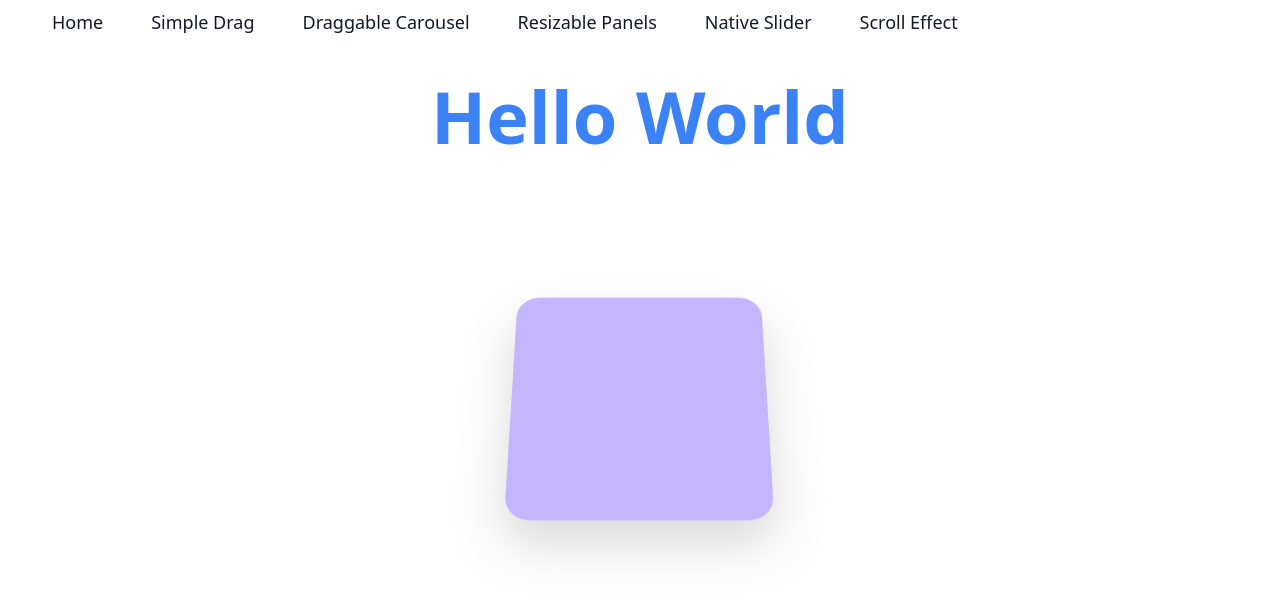
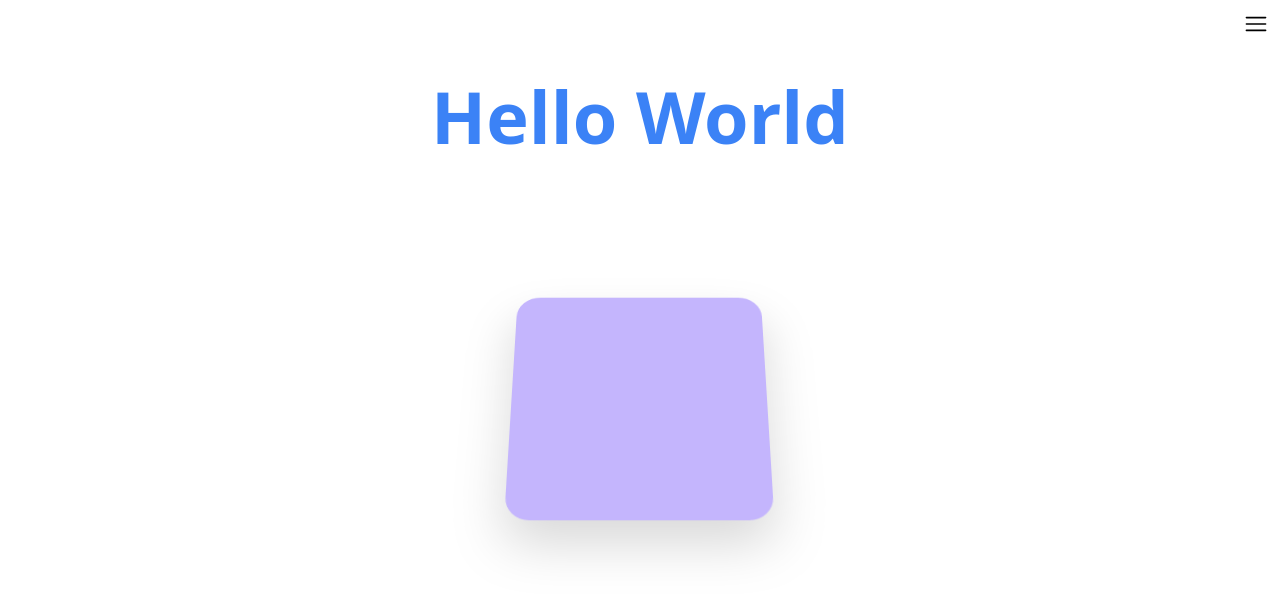
Before and after one commit to Girish21/react-spring-gestures, a React (Vite) app: page /scroll-cards in a window 1280 px wide. Shown: the top 594 px of the page. Built offline with nearby package versions, Linux system fonts and the light colour scheme.

Commit message:
nav fixes move to hamburger menu everywhere

```diff
--- a/package.json
+++ b/package.json
@@ -14,6 +14,7 @@
     "@use-gesture/react": "^10.2.23",
     "react": "^18.2.0",
     "react-dom": "^18.2.0",
+    "react-remove-scroll": "^2.5.5",
     "react-router-dom": "^6.3.0"
   },
   "devDependencies": {
--- a/src/components/nav-container.tsx
+++ b/src/components/nav-container.tsx
@@ -34,10 +34,7 @@ export function NavContainer({ children }: { children?: React.ReactNode }) {
 
   return (
     <>
-      <header
-        ref={headerRef}
-        className='fixed top-0 left-0 right-0 p-2 lg:mx-auto lg:w-app-content lg:px-0'
-      >
+      <header ref={headerRef} className='fixed top-0 left-0 right-0 p-2'>
         <nav className='flex items-end md:items-center'>{children}</nav>
       </header>
       <div className='block' ref={compensatorRef} />
--- a/src/components/nav.tsx
+++ b/src/components/nav.tsx
@@ -11,6 +11,7 @@ import {
   NavLinkProps,
   useLocation,
 } from 'react-router-dom'
+import { RemoveScroll } from 'react-remove-scroll'
 import svg from '../assets/sprites.svg'
 import { clsx, generateSvg } from '../utils'
 import { NavContainer } from './nav-container'
@@ -25,6 +26,7 @@ const NavLinks = [
   { path: 'resizable-panels', label: 'Resizable Panels' },
   { path: 'native-slider', label: 'Native Slider' },
   { path: 'scroll-effect', label: 'Scroll Effect' },
+  { path: 'card-gesture', label: 'Card Gesture' },
 ] as const
 
 function NavLink(props: Omit<NavLinkProps, 'className'>) {
@@ -76,7 +78,7 @@ function MobileNav() {
     <>
       <button
         onClick={() => setShowNav('open')}
-        className='ml-auto h-8 w-8 p-1 lg:hidden'
+        className='ml-auto h-8 w-8 p-1'
         aria-label='Open navigation'
       >
         <HamburgerSvg aria-hidden className='h-full w-full text-black' />
@@ -84,9 +86,10 @@ function MobileNav() {
       <Portal.Root>
         {popperTransition((style, visible) =>
           visible ? (
+            <RemoveScroll>
               <animated.div style={style} className='fixed inset-0 z-10'>
                 <div className='h-full w-full bg-white px-8 pt-24 pb-8'>
-                <ul className='flex flex-col gap-y-8'>
+                  <ul className='flex flex-col gap-y-8 md:items-center'>
                     {itemsTransition((style, item) =>
                       item ? (
                         <animated.li style={style} key={item.path}>
@@ -113,6 +116,7 @@ function MobileNav() {
                   </div>
                 </div>
               </animated.div>
+            </RemoveScroll>
           ) : null,
         )}
       </Portal.Root>
@@ -120,22 +124,9 @@ function MobileNav() {
   )
 }
 
-function DesktopNav() {
-  return (
-    <ul className='hidden items-center gap-6 lg:flex lg:flex-nowrap'>
-      {NavLinks.map(({ path, label }) => (
-        <li key={path} className='flex-shrink-0'>
-          <NavLink to={path}>{label}</NavLink>
-        </li>
-      ))}
-    </ul>
-  )
-}
-
 function Nav() {
   return (
     <NavContainer>
-      <DesktopNav />
       <MobileNav />
     </NavContainer>
   )
```
Also changed, not shown: 1 other file (tests, documents, lock files or other folders). Lines whose indentation alone changed are shown as unchanged.
